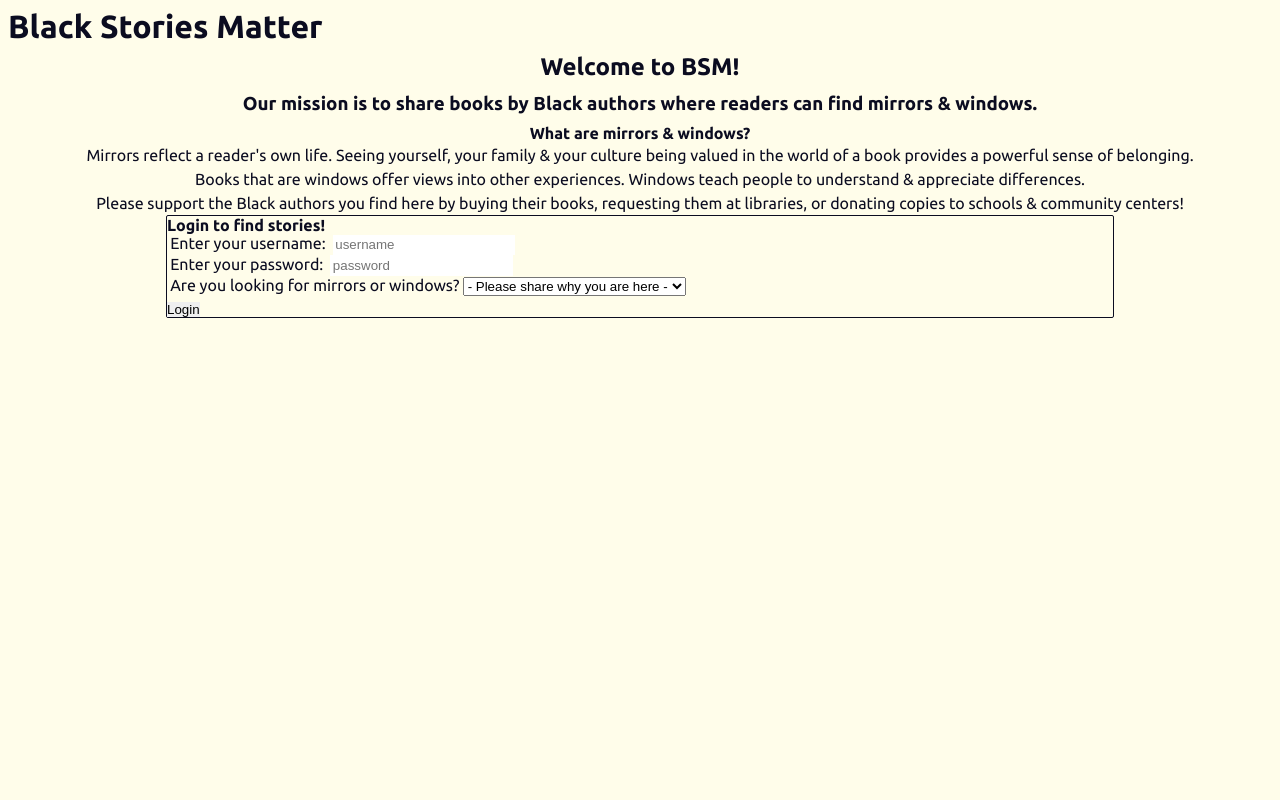
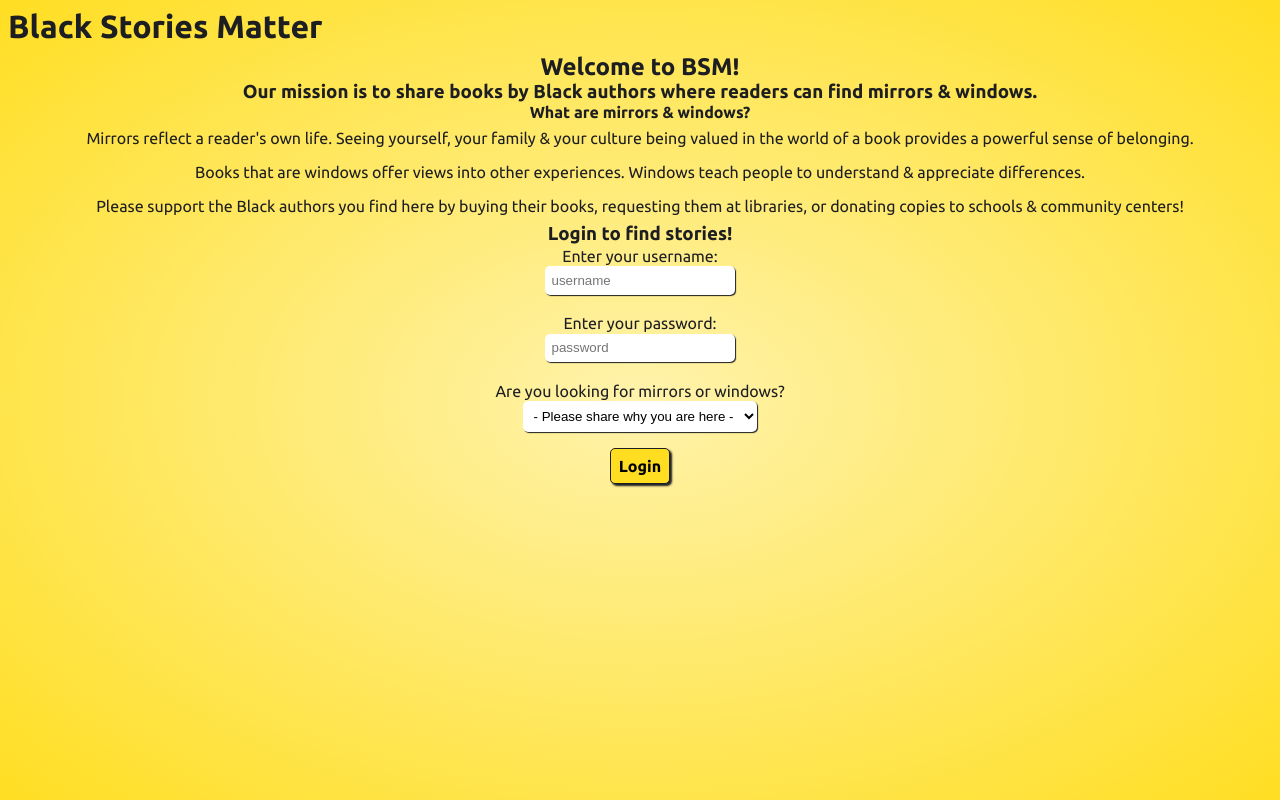
Before and after one commit to laurenlucero/BlackStoriesMatter, a React (Create React App) app: page / in a window 1280 px wide. Built offline with nearby package versions, Linux system fonts and the light colour scheme; no server answers.

Commit message:
Update styles

```diff
--- a/src/Components/Header/Header.js
+++ b/src/Components/Header/Header.js
@@ -1,19 +1,43 @@
 import React from "react";
 import { Link } from "react-router-dom";
 import styled from "styled-components";
+import { theme } from "../../theme/globalStyle";
+
+const { black, grey, orange, white, yellow } = theme;
+
+const UserMessage = styled.div`
+  align-items: center;
+  display: flex;
+  flex-direction: row;
+  justify-content: space-between;
+  margin: 0.5em;
+
+  button {
+    background: ${yellow};
+    border-radius: 5px;
+    box-shadow: 2px 2px 2px ${black};
+    border: solid ${black} 0.5px;
+    cursor: pointer;
+    font-family: "Ubuntu", sans-serif;
+    font-weight: bold;
+    font-size: 1em;
+    margin-bottom: 0.2em;
+    padding: 0.5em;
+  }
+`;
 
 const Header = (props) => {
   const userMessage = () => {
     return (
-      <div>
+      <UserMessage>
         <p>
-          Welcome, {props.user.username}.
-          We hope you find {props.user.purpose} in our stories!
+          Welcome, {props.user.username}. We hope you find {props.user.purpose}{" "}
+          in our stories!
         </p>
         <Link to="/">
           <button onClick={() => props.resetUser()}>Logout</button>
         </Link>
-      </div>
+      </UserMessage>
     );
   };
 
--- a/src/Components/Login/Login.js
+++ b/src/Components/Login/Login.js
@@ -3,46 +3,56 @@ import { Link } from "react-router-dom";
 import styled from "styled-components";
 import { theme } from "../../theme/globalStyle";
 
-const { blue, error, light, text, yellow } = theme;
+const { black, grey, orange, white, yellow } = theme;
 
 const Wrapper = styled.div`
+  align-items: center;
   display: flex;
   flex-direction: column;
+  justify-content: center;
   margin: 0.5em;
-  align-items: center;
-  justify-content: center;
-
-  h2,
-  h3 {
-    margin-bottom: 0.5em;
-  }
 
   p {
-    margin: 0.2em;
+    margin: 0.5em;
   }
 
   form {
-    border: solid ${text} 1px;
-    border-radius: 2px;
-    width: 75%;
+    align-items: center;
+    border-radius: 5px;
+    border: none;
+    color: ${black};
+    display: flex;
+    flex-direction: column;
+    justify-content: center;
+    width: 80%;
   }
 
   label {
-    margin: 0.2em;
+    margin: 0.1em;
   }
 
-  input {
+  input,
+  select {
+    background: ${white};
+    border-radius: 5px;
     border: none;
-    padding: 0.2em;
+    box-shadow: 1px 1px 1px ${black};
+    cursor: pointer;
+    padding: 0.5em;
   }
 
   button {
-    border: none;
+    background: ${yellow};
+    border-radius: 5px;
+    border: solid ${black} 0.5px;
+    box-shadow: 2px 2px 2px ${black};
+    cursor: pointer;
+    font-family: "Ubuntu", sans-serif;
+    font-size: 1em;
+    font-weight: bold;
+    margin-bottom: 0.2em;
+    padding: 0.5em;
   }
-`;
-
-const Error = styled.p`
-  color: ${blue};
 `;
 
 const Login = (props) => {
@@ -86,8 +96,8 @@ const Login = (props) => {
         requesting them at libraries, or donating copies to schools & community
         centers!
       </p>
+      <h3>Login to find stories!</h3>
       <form>
-        <h4>Login to find stories!</h4>
         <label htmlFor="username">Enter your username: </label>
         <input
           id="username"
@@ -112,7 +122,7 @@ const Login = (props) => {
           <option value="Mirrors">Mirrors</option>
           <option value="Windows">Windows</option>
         </select>
-        <Error>{error}</Error>
+        <p>{error}</p>
         <Link to={checkInputs() ? "/Books" : "/"}>
           <button onClick={handleClick}>Login</button>
         </Link>
--- a/src/theme/globalStyle.js
+++ b/src/theme/globalStyle.js
@@ -16,8 +16,8 @@ export const GlobalStyle = createGlobalStyle`
   }
 
   body {
-    background: #FFFDEA;
-    color: #0B0C20;
+    background-image: radial-gradient(#FFF3AC, #FFDE22);
+    color: #1D1E22;
     font-family: 'Ubuntu', sans-serif;
   }
 
@@ -28,9 +28,9 @@ export const GlobalStyle = createGlobalStyle`
 `;
 
 export const theme = {
-  blue: "#5562FF",
-  error: "#FF5562",
-  light: "#FFFDEA",
-  text: "#0B0C20",
-  yellow: "#fff255",
+  black: "#1D1E22",
+  grey: "#DFDCE3",
+  orange: "#FF8928",
+  white: "#FFFFFF",
+  yellow: "#FFDE22",
 };
```
